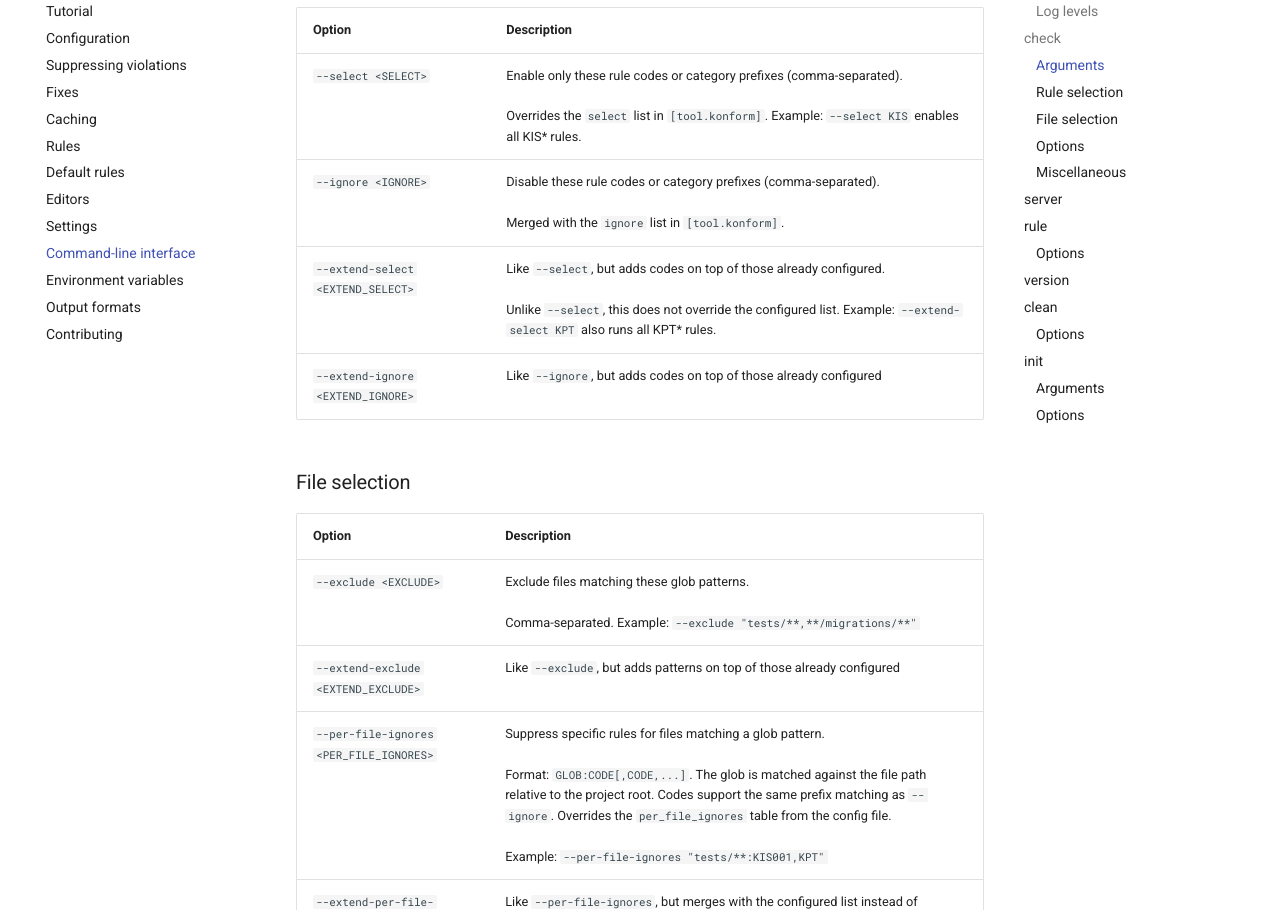
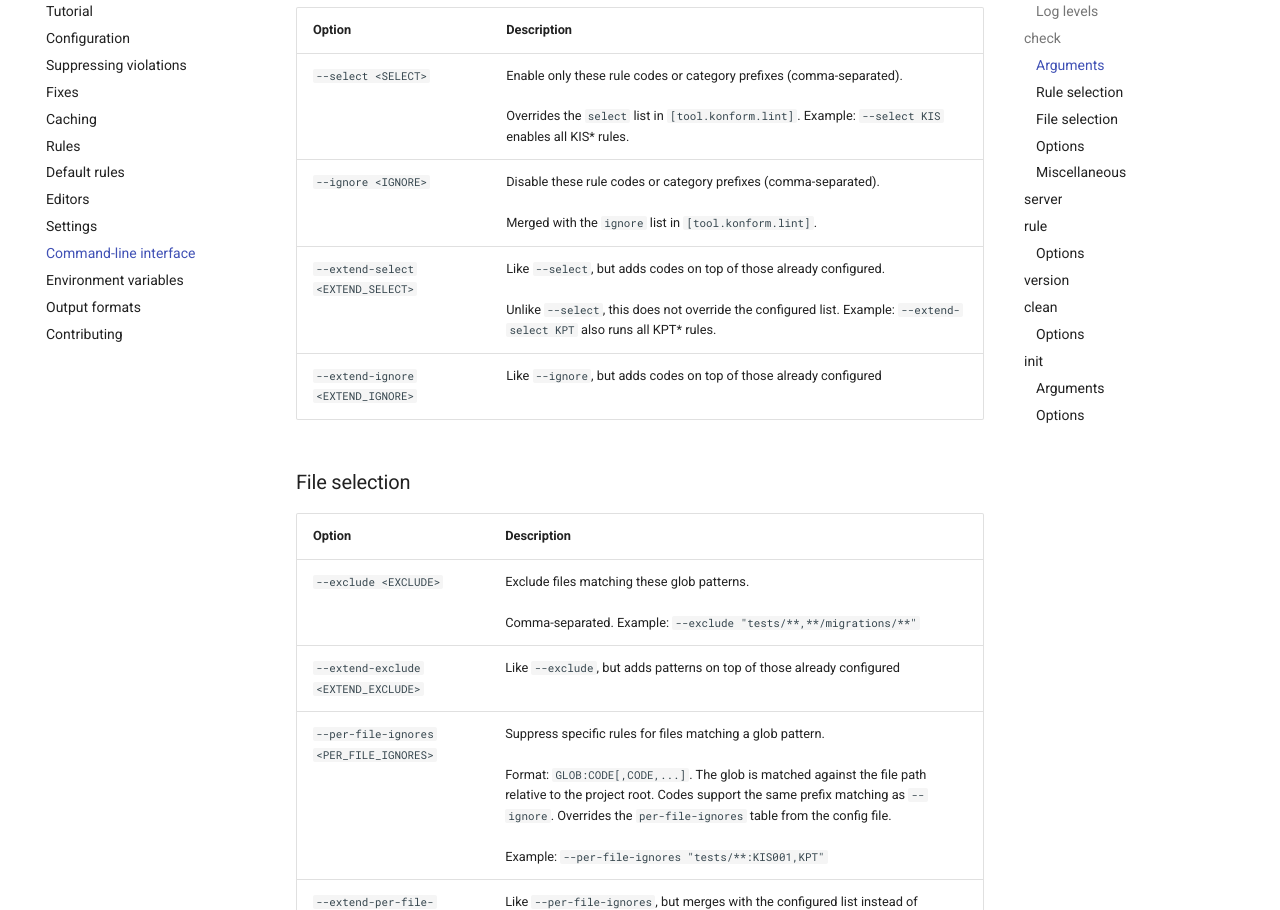
Before and after one commit to benediktziegler/konform, an MkDocs documentation site: the page built from docs/reference/cli.md, in a window 1280 px wide and 1400 px high, scrolled down 1678 px. Shown: the part 151-1061 px from the top of the window. Built offline with MkDocs 1.6.1 and Material for MkDocs 9.7.7, drawn with Linux system fonts in a browser that asks for light colours; comment, search, counter and statistics services are not loaded.

Commit message:
docs: sync README, pattern file and CLI help with the actual CLI
- Development section: replace the stale hatch commands with the cargo /
  maturin workflow actually used.
- CLI reference: regenerate from --help; document init, --watch,
  --statistics, --add-noqa, --show-files, -o, --changed-files-level and all
  seven --output-format values.
- Usage: --fix-only example was a duplicate of --fix; --diff describes
  --fix, not a format command.
- Replace the pre-0.3.0 [tool.konform.KPT] key with
  [tool.konform.lint.user-defined-patterns] in README and
  konform_patterns.toml.
- Zed: drop the Hover feature claim (no hover provider) and say the
  extension is a dev extension until it is in the gallery.
- cli.rs: select/ignore live in [tool.konform.lint]; the config key is
  per-file-ignores.

Co-Authored-By: Claude Fable 5.1 <noreply@anthropic.com>

```diff
--- a/docs/reference/cli.md
+++ b/docs/reference/cli.md
@@ -54,8 +54,8 @@ konform check [OPTIONS] <FILE_PATHS>...
 
 | Option | Description |
 | ------ | ----------- |
-| `--select <SELECT>` | Enable only these rule codes or category prefixes (comma-separated).<br><br>Overrides the `select` list in `[tool.konform]`. Example: `--select KIS` enables all KIS* rules. |
-| `--ignore <IGNORE>` | Disable these rule codes or category prefixes (comma-separated).<br><br>Merged with the `ignore` list in `[tool.konform]`. |
+| `--select <SELECT>` | Enable only these rule codes or category prefixes (comma-separated).<br><br>Overrides the `select` list in `[tool.konform.lint]`. Example: `--select KIS` enables all KIS* rules. |
+| `--ignore <IGNORE>` | Disable these rule codes or category prefixes (comma-separated).<br><br>Merged with the `ignore` list in `[tool.konform.lint]`. |
 | `--extend-select <EXTEND_SELECT>` | Like `--select`, but adds codes on top of those already configured.<br><br>Unlike `--select`, this does not override the configured list. Example: `--extend-select KPT` also runs all KPT* rules. |
 | `--extend-ignore <EXTEND_IGNORE>` | Like `--ignore`, but adds codes on top of those already configured |
 
@@ -65,7 +65,7 @@ konform check [OPTIONS] <FILE_PATHS>...
 | ------ | ----------- |
 | `--exclude <EXCLUDE>` | Exclude files matching these glob patterns.<br><br>Comma-separated. Example: `--exclude "tests/**,**/migrations/**"` |
 | `--extend-exclude <EXTEND_EXCLUDE>` | Like `--exclude`, but adds patterns on top of those already configured |
-| `--per-file-ignores <PER_FILE_IGNORES>` | Suppress specific rules for files matching a glob pattern.<br><br>Format: `GLOB:CODE[,CODE,...]`. The glob is matched against the file path relative to the project root. Codes support the same prefix matching as `--ignore`. Overrides the `per_file_ignores` table from the config file.<br><br>Example: `--per-file-ignores "tests/**:KIS001,KPT"` |
+| `--per-file-ignores <PER_FILE_IGNORES>` | Suppress specific rules for files matching a glob pattern.<br><br>Format: `GLOB:CODE[,CODE,...]`. The glob is matched against the file path relative to the project root. Codes support the same prefix matching as `--ignore`. Overrides the `per-file-ignores` table from the config file.<br><br>Example: `--per-file-ignores "tests/**:KIS001,KPT"` |
 | `--extend-per-file-ignores <EXTEND_PER_FILE_IGNORES>` | Like `--per-file-ignores`, but merges with the configured list instead of replacing it |
 
 ### Options
--- a/konform_patterns.toml
+++ b/konform_patterns.toml
@@ -3,7 +3,7 @@
 # This file is auto-discovered by konform when it sits alongside
 # pyproject.toml / konform.toml.  It can also be referenced explicitly:
 #
-#   [tool.konform.KPT]
+#   [tool.konform.lint.user-defined-patterns]
 #   rules_file = "konform_patterns.toml"
 #
 # Patterns are matched line-by-line against the source text using Rust
@@ -16,7 +16,7 @@
 # Optional per-entry fields:
 #
 #   files   — list of glob patterns; when omitted the rule applies to all files
-#   level   — "error" or "warning" (default: inherits [tool.konform.KPT].level)
+#   level   — "error" or "warning" (default: inherits [tool.konform.lint.user-defined-patterns].level)
 #
 # Suppress a specific violation on a line:
 #   print(x)  # noqa: KPT001
```
Also changed, not shown: extensions/zed-extension/README.md (+2 -2 lines), 1 other file.
